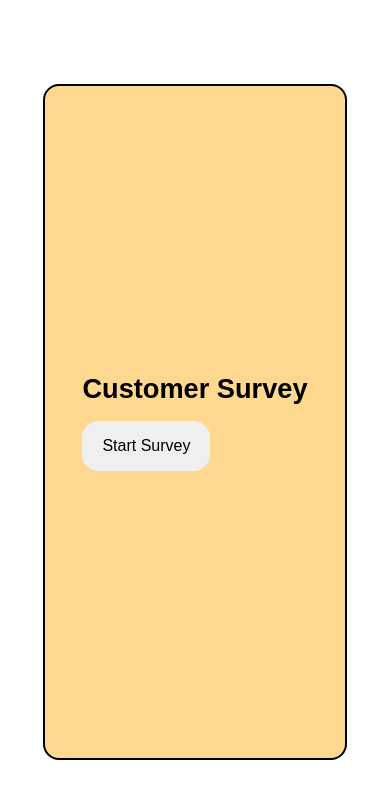
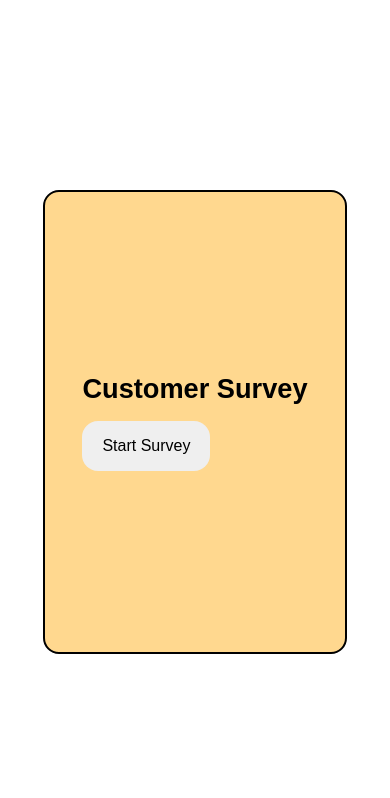
Before and after one commit to sagarkashyap21/survey-app, a React (Create React App) app: page / in a window 390 px wide. Shown: the top 798 px of the page. Built offline with nearby package versions, Linux system fonts and the light colour scheme.

Commit message:
fourth commit

```diff
--- a/src/App.css
+++ b/src/App.css
@@ -160,8 +160,12 @@ height: 80vh;
     }
   }
   @media screen and (max-width: 415px ) {
-    .container{
+    /* .container{
       height: 80vh;
+    } */
+    .btn{
+      padding: 1rem;
+      margin: 1rem 1rem 0 0;
     }
   }
   @media screen and (max-width: 375px ) {
```
